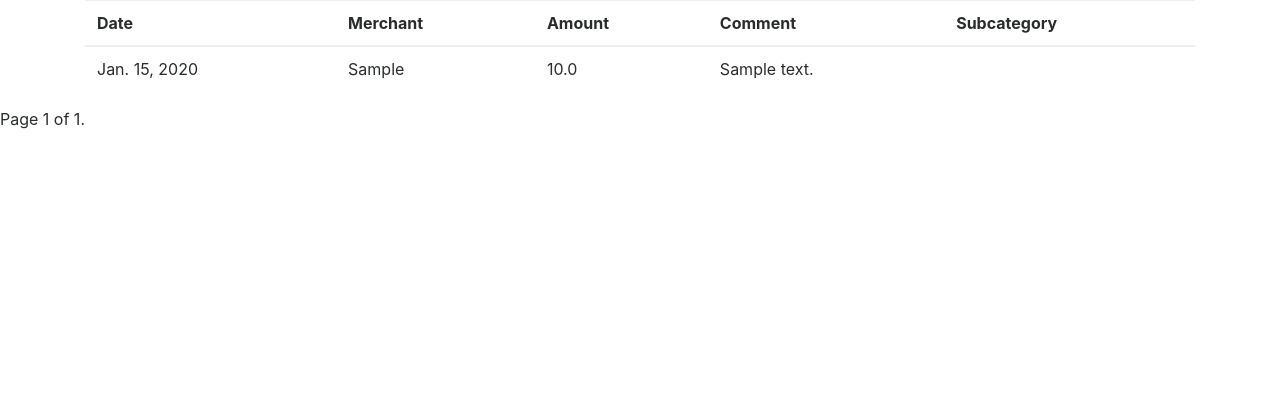
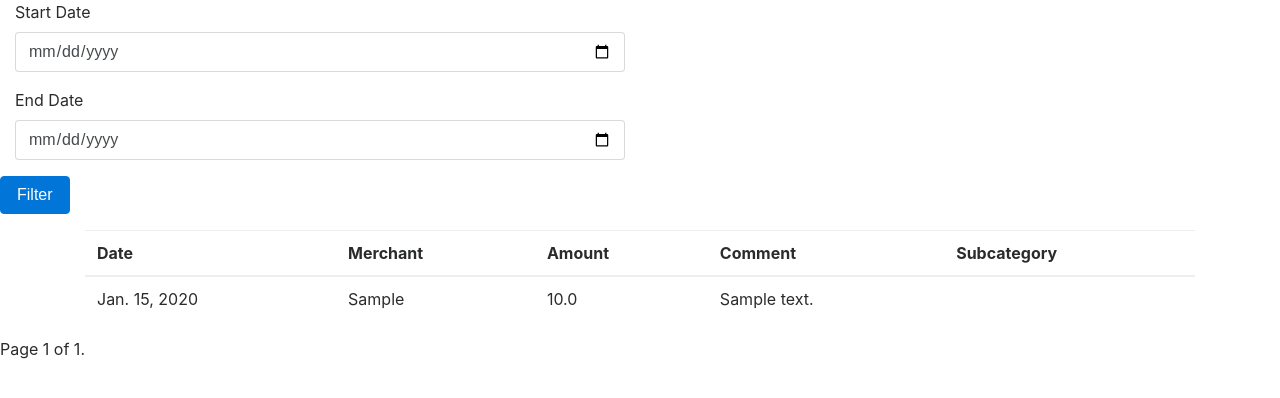
Before and after one commit to yonigottesman/balanceme, a Django app: page /expenses/ in a window 1280 px wide. Shown: the part 94-492 px from the top of the page. Run offline with Django 3.2, Linux system fonts and the light colour scheme; tables that the repository leaves empty hold one stand-in row (values such as "Sample post"); some libraries are stand-ins or nearby versions.

Commit message:
Added filter to all expenses page

```diff
--- a/expenses/templates/expenses/index.html
+++ b/expenses/templates/expenses/index.html
@@ -1,4 +1,23 @@
 {% block navbar %}{% include 'expenses/navbar.html' %}{% endblock navbar%}
+
+<form action="{% url 'expenses:filter_index' %}" method="post">
+  {% csrf_token %}
+  <div class="form-row">
+
+    <div class="form-group col-md-6">
+      <label for="date">Start Date</label>
+      <input type="date" class="form-control" id="startDate" name="startDate">
+    </div>
+
+    <div class="form-group col-md-6">
+      <label for="date">End Date</label>
+      <input type="date" class="form-control" id="endDate" name="endDate">
+    </div>
+
+  </div>
+  <button type="submit" class="btn btn-primary">Filter</button>
+</form>
+
 
 {% if transactions %}
 <!-- TODO use this https://docs.djangoproject.com/en/2.0/topics/pagination/ -->
@@ -37,8 +56,8 @@
 <div class="pagination">
     <span class="step-links">
         {% if transactions.has_previous %}
-            <a href="?page=1">&laquo; first</a>
-            <a href="?page={{ transactions.previous_page_number }}">previous</a>
+            <a href="?page=1&startDate={{startDate}}&endDate={{endDate}}">&laquo; first</a>
+            <a href="?page={{ transactions.previous_page_number }}&startDate={{startDate}}&endDate={{endDate}}">previous</a>
         {% endif %}
 
         <span class="current">
@@ -46,8 +65,8 @@
         </span>
 
         {% if transactions.has_next %}
-            <a href="?page={{ transactions.next_page_number }}">next</a>
-            <a href="?page={{ transactions.paginator.num_pages }}">last &raquo;</a>
+            <a href="?page={{ transactions.next_page_number }}&startDate={{startDate}}&endDate={{endDate}}">next</a>
+            <a href="?page={{ transactions.paginator.num_pages }}&startDate={{startDate}}&endDate={{endDate}}">last &raquo;</a>
         {% endif %}
     </span>
 </div>
--- a/expenses/urls.py
+++ b/expenses/urls.py
@@ -6,6 +6,7 @@ app_name = 'expenses'
 
 urlpatterns = [
     path('', views.index, name='index'),
+    path('filter_index', views.filter_index, name='filter_index'),
     path('add_txn', views.add_txn, name='add_txn'),
     path('stats', views.stats, name='stats'),
 
--- a/expenses/views.py
+++ b/expenses/views.py
@@ -10,17 +10,39 @@ import datetime
 from django.db.models import Sum
 
 
+def filter_index(request):
+    try:
+        startDate = request.POST['startDate']
+        endDate = request.POST['endDate']
+    except KeyError:
+        # Redisplay the transaction voting form.
+        return render(request, 'expenses/index.html', {})
+    else:
+        url = reverse('expenses:index') + "?startDate=" + startDate + "&endDate=" + endDate
+        return HttpResponseRedirect(url)
+
+
 def index(request):
-    transaction_list = Transaction.objects.order_by('-date')
+    start_date = request.GET.get('startDate')
+    end_date = request.GET.get('endDate')
+    # transaction_list = []
+    if (start_date is None or end_date is None) or (start_date == 'None' or end_date == 'None'):
+        transaction_list = Transaction.objects.order_by('-date')
+    else:
+        transaction_list = Transaction.objects.filter(date__range=[start_date, end_date]).order_by('-date')  # year-month-day
+
+    # transaction_list = Transaction.objects.order_by('-date')
     paginator = Paginator(transaction_list, 15) # Show 25 contacts per page
     page = request.GET.get('page')
     transactions = paginator.get_page(page)
-    context = {'transactions':  transactions}
+    context = {'transactions':  transactions,
+               'startDate': start_date, 'endDate': end_date}
+
     return render(request, 'expenses/index.html', context)
 
 
 def add_txn(request):
-    return render(request, 'expenses/add.html', {'subcategories':SubCategory.objects.all()})
+    return render(request, 'expenses/add.html', {'subcategories': SubCategory.objects.all()})
 
 
 def add_txn_post(request):
```
